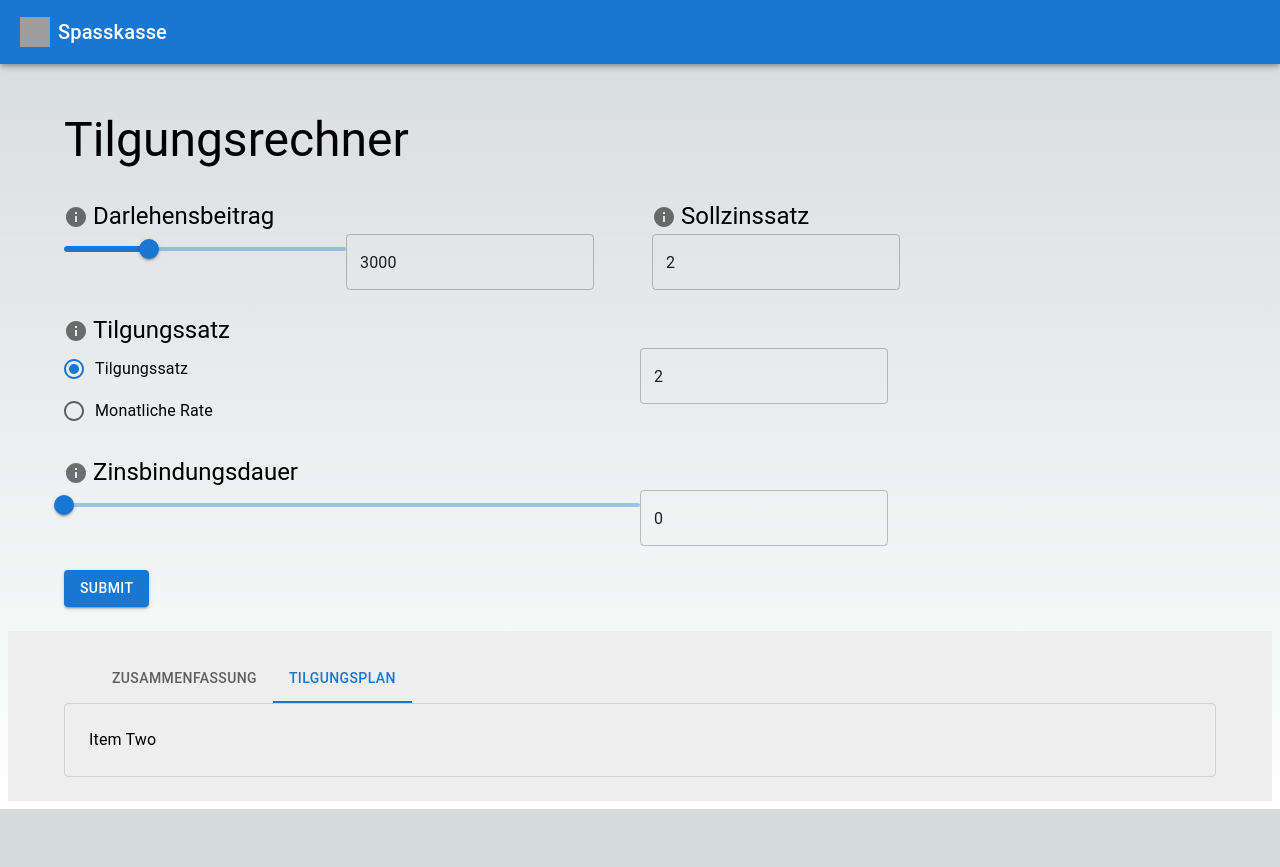
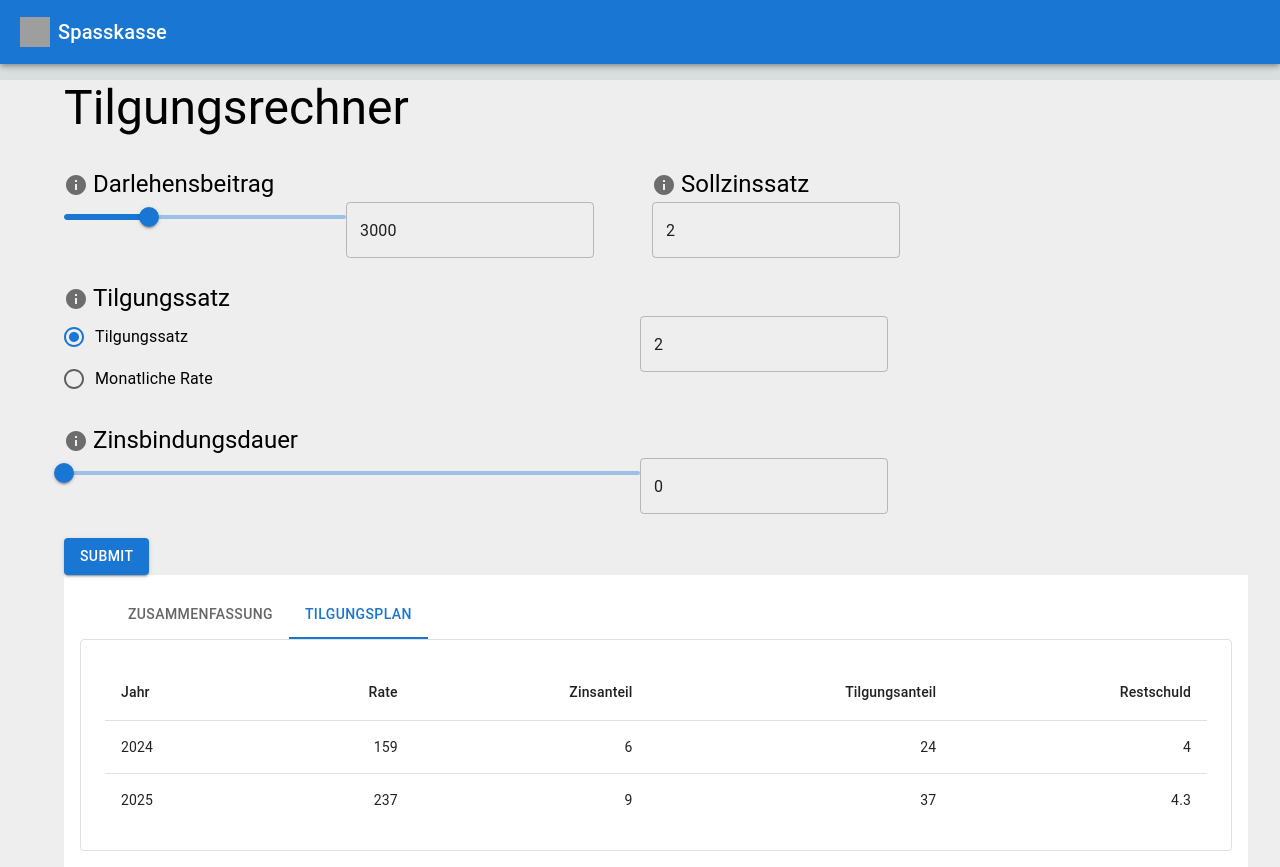
Before and after one commit to Marwillus/tilgungsplan, a Next.js app in the folder frontend/: page / in a window 1280 px wide. Both pictures are taken after a click on the tab "TILGUNGSPLAN". Before the commit the page ends 809 px from the top, so only its background shows below. Built offline with nearby package versions, Linux system fonts and the light colour scheme; grey boxes are pictures that could not be loaded.

Commit message:
add result table, minor style adjustments

```diff
--- a/frontend/src/components/repayment-result/RepaymentResult.tsx
+++ b/frontend/src/components/repayment-result/RepaymentResult.tsx
@@ -2,6 +2,7 @@ import { SyntheticEvent, useState } from 'react';
 
 import { Box, Tab, Tabs, Typography } from '@mui/material';
 
+import RepaymentResultTable from './result-table/RepaymentResultTable';
 import RepaymentSummary from './summary/RepaymentSummary';
 
 interface TabPanelProps {
@@ -45,7 +46,7 @@ function RepaymentResult() {
   };
 
   return (
-    <Box sx={{ width: "100%" }}>
+    <Box sx={{ width: "100%", p:2,backgroundColor:'#fff' }}>
       <Box>
         <Tabs
           value={value}
@@ -61,7 +62,7 @@ function RepaymentResult() {
         <RepaymentSummary />
       </CustomTabPanel>
       <CustomTabPanel value={value} index={1}>
-        Item Two
+        <RepaymentResultTable />
       </CustomTabPanel>
     </Box>
   );
--- /dev/null
+++ b/frontend/src/components/repayment-result/result-table/RepaymentResultTable.tsx
@@ -0,0 +1,52 @@
+import { Table, TableBody, TableCell, TableContainer, TableHead, TableRow } from '@mui/material';
+
+function createData(
+  year: string,
+  rate: number,
+  interest: number,
+  repayment: number,
+  residualDebt: number
+) {
+  return { year, rate, interest, repayment, residualDebt };
+}
+
+const rows = [
+  createData("2024", 159, 6.0, 24, 4.0),
+  createData("2025", 237, 9.0, 37, 4.3),
+];
+
+function RepaymentResultTable() {
+  return (
+    <TableContainer>
+      <Table sx={{ minWidth: 650 }} aria-label="simple table">
+        <TableHead>
+          <TableRow>
+            <TableCell>Jahr</TableCell>
+            <TableCell align="right">Rate</TableCell>
+            <TableCell align="right">Zinsanteil</TableCell>
+            <TableCell align="right">Tilgungsanteil</TableCell>
+            <TableCell align="right">Restschuld</TableCell>
+          </TableRow>
+        </TableHead>
+        <TableBody>
+          {rows.map((row) => (
+            <TableRow
+              key={row.year}
+              sx={{ "&:last-child td, &:last-child th": { border: 0 } }}
+            >
+              <TableCell component="th" scope="row">
+                {row.year}
+              </TableCell>
+              <TableCell align="right">{row.rate}</TableCell>
+              <TableCell align="right">{row.interest}</TableCell>
+              <TableCell align="right">{row.repayment}</TableCell>
+              <TableCell align="right">{row.residualDebt}</TableCell>
+            </TableRow>
+          ))}
+        </TableBody>
+      </Table>
+    </TableContainer>
+  );
+}
+
+export default RepaymentResultTable;
--- a/frontend/src/components/repayment-result/summary/RepaymentSummary.tsx
+++ b/frontend/src/components/repayment-result/summary/RepaymentSummary.tsx
@@ -36,9 +36,10 @@ function RepaymentSummary() {
           ))}
         </List>
       </Grid>
+
       <Grid item sm={6} xs={12}>
         <Typography variant="h5">Ihre Jahreswerte</Typography>
-        <Slider></Slider>
+        <Slider valueLabelDisplay="auto" />
         <PieChart
           series={[
             {
--- a/frontend/src/pages/index.tsx
+++ b/frontend/src/pages/index.tsx
@@ -8,12 +8,10 @@ function Home() {
     <>
       <Navbar />
       {/* <HeroStage /> */}
-      <Box sx={{ py: 3 }}>
+      <Box sx={{ width: "100%", backgroundColor: "#eee" }}>
         <Container>
           <RepaymentForm />
         </Container>
-      </Box>
-      <Box sx={{ width: "100%", backgroundColor: "#eee", py: 3 }}>
         <Container>
           <RepaymentResult />
         </Container>
--- a/frontend/src/styles/globals.css
+++ b/frontend/src/styles/globals.css
@@ -14,6 +14,7 @@
 
 body {
   color: rgb(var(--foreground-rgb));
+  margin: 0;
   background: linear-gradient(
       to bottom,
       transparent,
```
